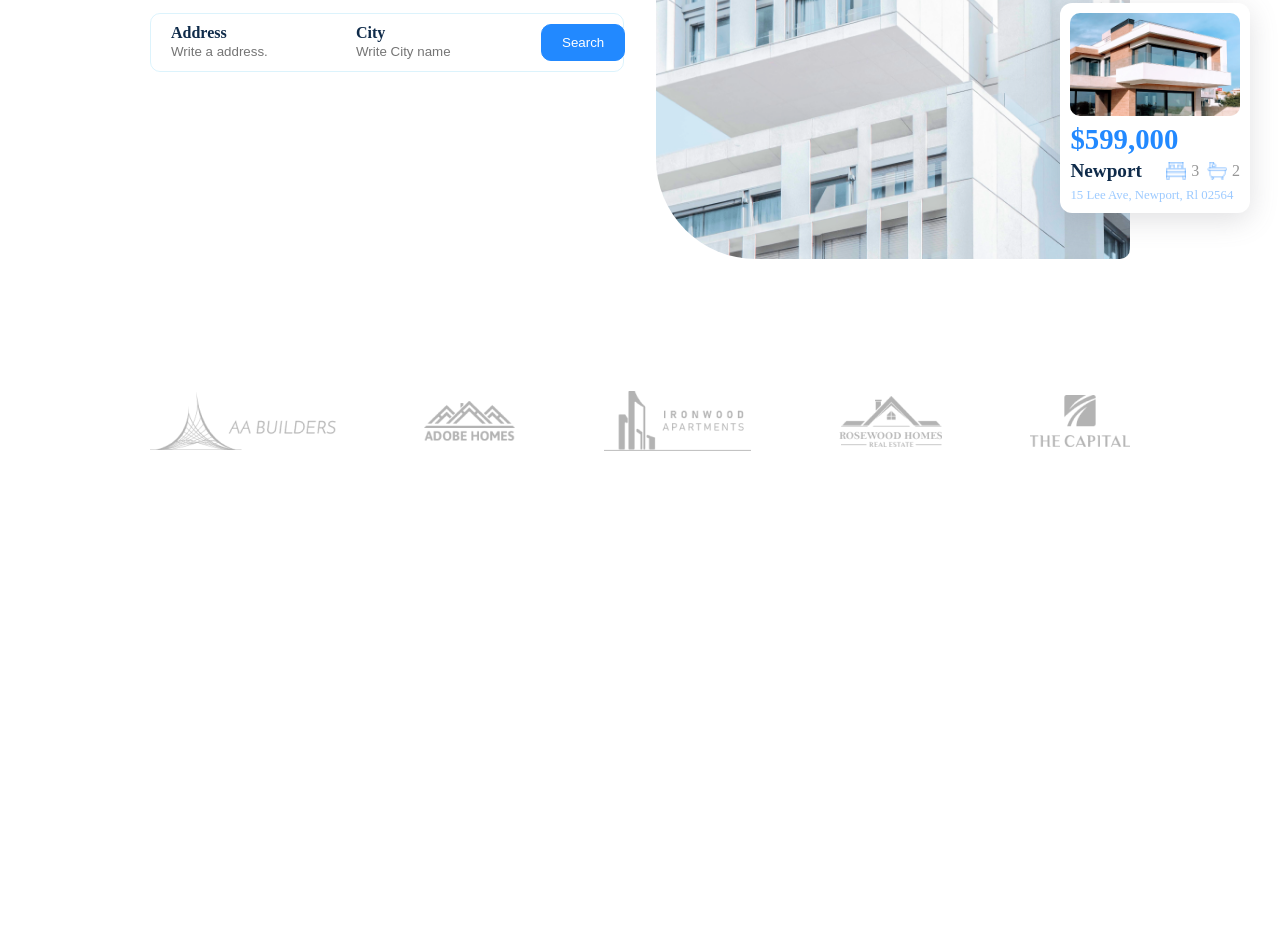
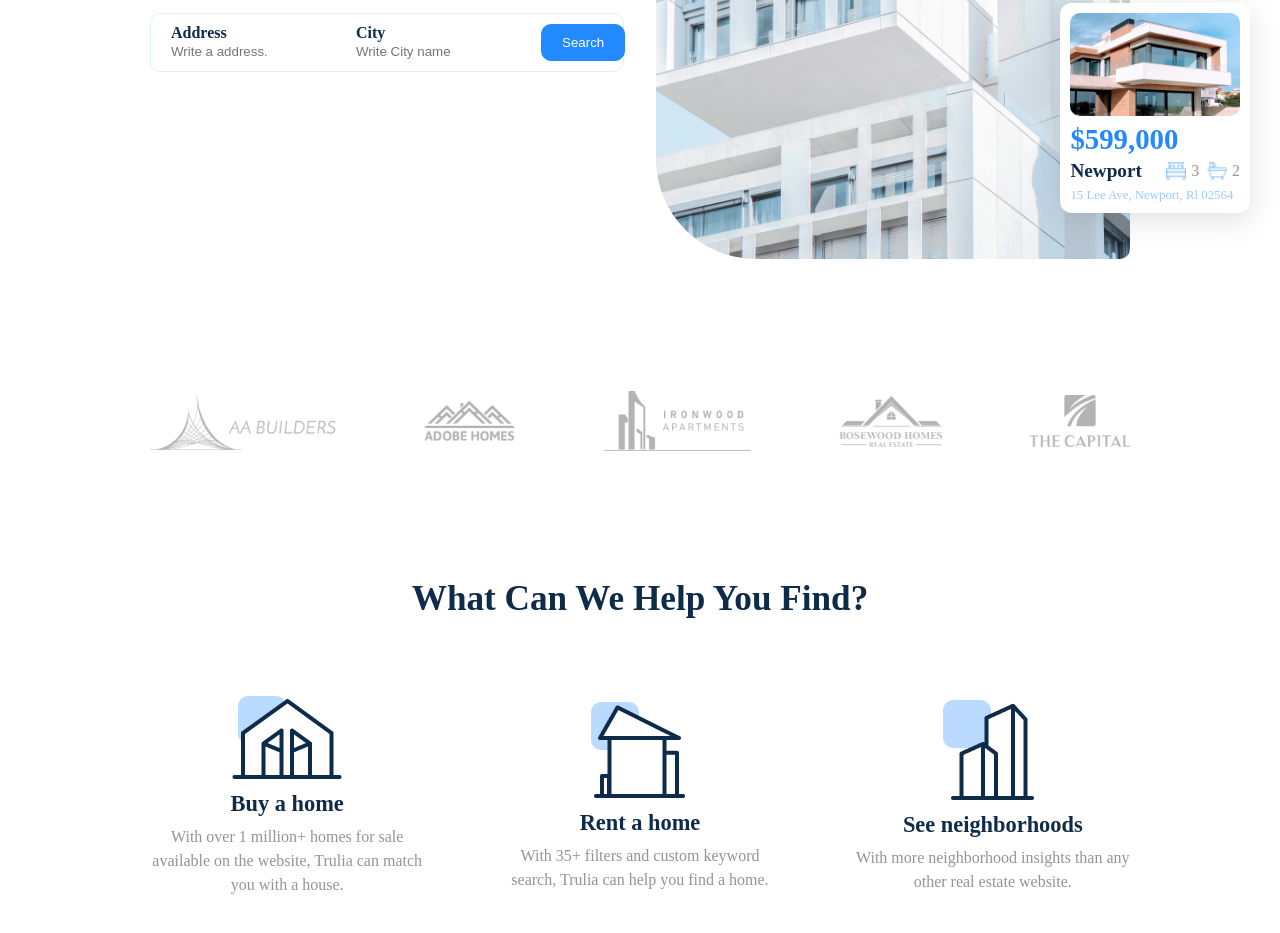
Before and after one commit to saadprof/raw-BesnikRealEstate, a plain HTML site: page index.html in a window 1280 px wide. Shown: the part 447-1380 px from the top of the page. Before the commit the page ends 1026 px from the top, so only its background shows below. Drawn offline with Linux system fonts and the light colour scheme.

Commit message:
What can we help you find section added.

```diff
--- a/index.html
+++ b/index.html
@@ -80,6 +80,36 @@
             <img src="images/companies/rosewood_home.png" alt="Rosewood Home Logo">
             <img src="images/companies/the_capital.png" alt="The Capital logo">
         </section>
+
+        <section>
+            <h2 id="help_you_find_heading">What Can We Help You Find?</h2>
+            <div id="help_you_find">
+                <div class="help_you_find_banner help_you_find_banner1">
+                    <div class="shape_image_container">
+                        <div class="shape_behind_image"></div>
+                        <img src="images/buyHome.png" alt="Buy a home image">
+                    </div>
+                    <h4>Buy a home</h4>
+                    <p>With over 1 million+ homes for sale available on the website, Trulia can match you with a house.</p>
+                </div>
+                <div class="help_you_find_banner help_you_find_banner1">
+                    <div class="shape_image_container">
+                        <div class="shape_behind_image"></div>
+                        <img src="images/rentHome.png" alt="Rent a home image">
+                    </div>
+                    <h4>Rent a home</h4>
+                    <p>With 35+ filters and custom keyword search, Trulia can help you find a home.</p>
+                </div>
+                <div class="help_you_find_banner help_you_find_banner1">
+                    <div class="shape_image_container">
+                        <div class="shape_behind_image"></div>
+                        <img src="images/seeNeighborhood.png" alt="See neighborhoods image">
+                    </div>
+                    <h4>See neighborhoods</h4>
+                    <p>With more neighborhood insights than any other real estate website.</p>
+                </div>
+            </div>
+        </section>
     </main>
 </body>
 </html>
--- a/style.css
+++ b/style.css
@@ -161,3 +161,44 @@ body{
     margin: 8rem 0;
     align-items: center;
 }
+
+#help_you_find_heading{
+    text-align: center;
+    font-size: 2.2rem;
+    color: #0F2B4A;
+    margin: 4rem 0 2rem 0;
+}
+#help_you_find{
+    display: flex;
+    justify-content: space-between;
+    text-align: center;
+    align-items: center;
+    margin-bottom: 5rem;
+}
+
+#help_you_find .shape_behind_image{
+    width: 3rem;
+    height: 3rem;
+    background-color: #2289ff4f;
+    position: relative;
+    top: 45px;
+    left: 32%;
+    z-index: 1;
+    border-radius: 10px;
+}
+#help_you_find img{
+    z-index: 2;
+    position: relative;
+}
+.help_you_find_banner{
+    width: 28%;
+}
+.help_you_find_banner > h4{
+    margin: 0.5rem 0;
+    font-size: 1.4rem;
+    color: #0F2B4A;
+}
+.help_you_find_banner > p{
+    line-height: 1.5rem;
+    color: rgba(128, 128, 128, 0.842);
+}
```
